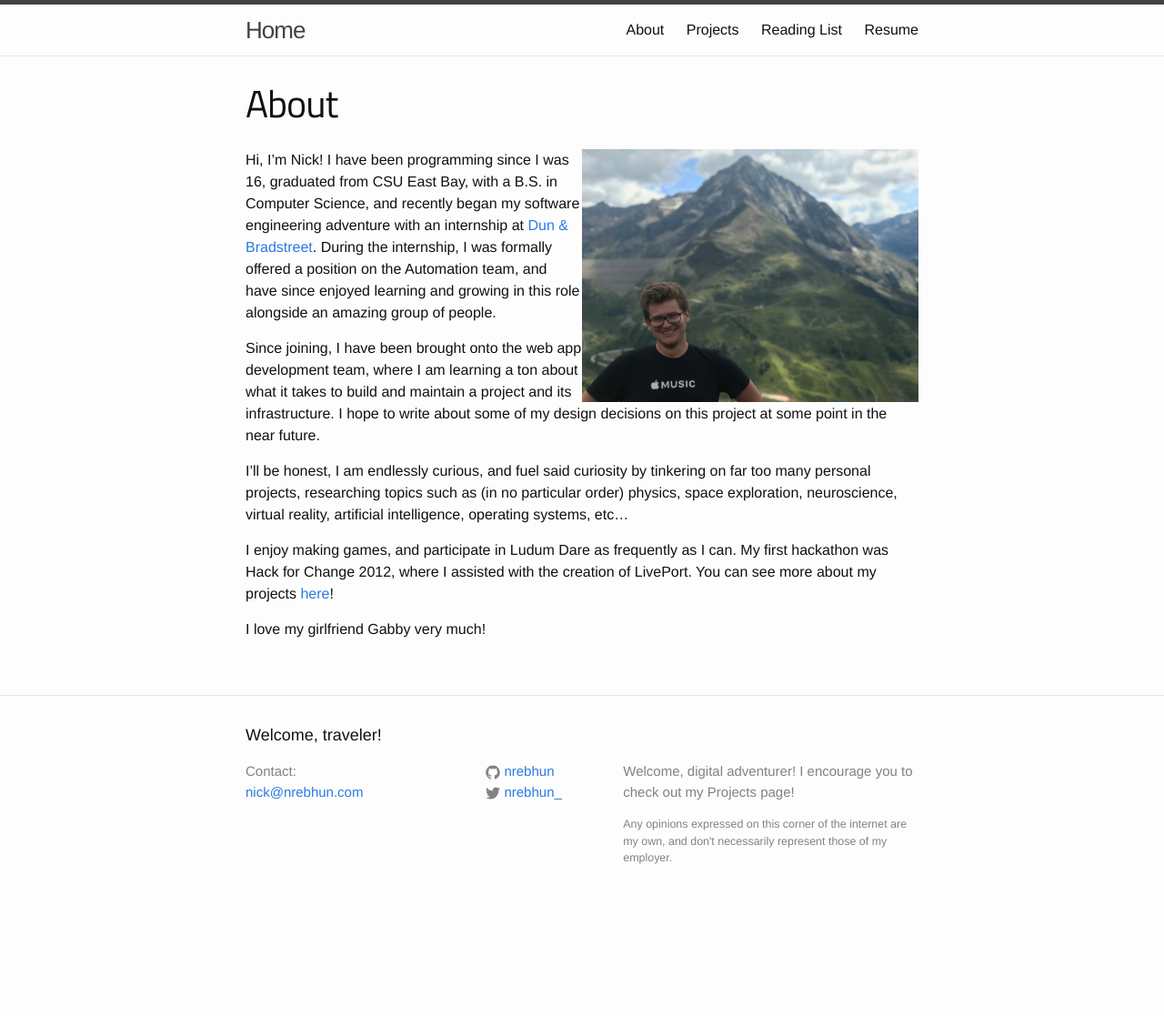
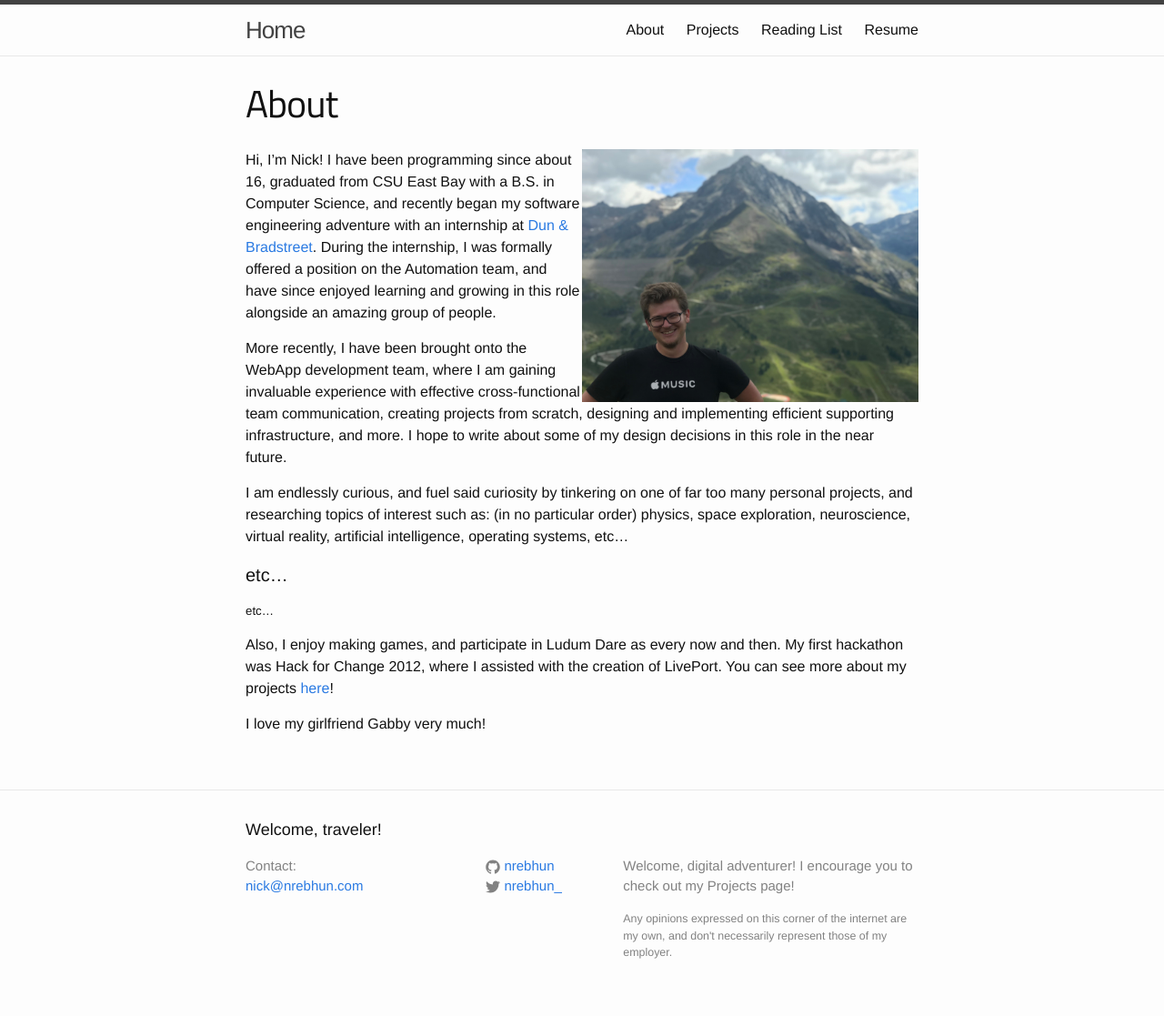
Before and after one commit to nrebhun/nrebhun.github.io, a Jekyll site: the page built from about.md, in a window 1280 px wide. Shown: the whole page at 91% size. Built offline with Jekyll 4.4.1, drawn with Linux system fonts in a browser that asks for light colours; before the commit the page ends 1013 px from its top, so only the background shows below that.

Commit message:
Minor tweaks to 'About Me' content

```diff
--- a/about.md
+++ b/about.md
@@ -9,20 +9,25 @@ permalink: /about/
     height: auto"
     src="/assets/about-me-2.jpg">
 
-Hi, I'm Nick! I have been programming since I was 16, graduated from CSU East Bay, with a
+Hi, I'm Nick! I have been programming since about 16, graduated from CSU East Bay with a
 B.S. in Computer Science, and recently began my software engineering adventure with an internship
 at [Dun & Bradstreet]. During the internship, I was formally offered a position on the Automation
 team, and have since enjoyed learning and growing in this role alongside an amazing group of people.
 
-Since joining, I have been brought onto the web app development team, where I am learning a ton about
-what it takes to build and maintain a project and its infrastructure. I hope to write about some of
-my design decisions on this project at some point in the near future.
+More recently, I have been brought onto the WebApp development team, where I am gaining invaluable
+experience with effective cross-functional team communication, creating projects from scratch,
+designing and implementing efficient supporting infrastructure, and more. I hope to write about some
+of my design decisions in this role in the near future.
 
-I'll be honest, I am endlessly curious, and fuel said curiosity by tinkering on far too many personal
-projects, researching topics such as (in no particular order) physics, space exploration, neuroscience,
-virtual reality, artificial intelligence, operating systems, etc...
+I am endlessly curious, and fuel said curiosity by tinkering on one of far too many personal
+projects, and researching topics of interest such as: (in no particular order) physics, space
+exploration, neuroscience, virtual reality, artificial intelligence, operating systems, etc...
 
-I enjoy making games, and participate in Ludum Dare as frequently as I can. My first hackathon
+#### etc...
+
+##### etc...
+
+Also, I enjoy making games, and participate in Ludum Dare as every now and then. My first hackathon
 was Hack for Change 2012, where I assisted with the creation of LivePort. You can see more about my
 projects [here](/projects/)!
 
```
